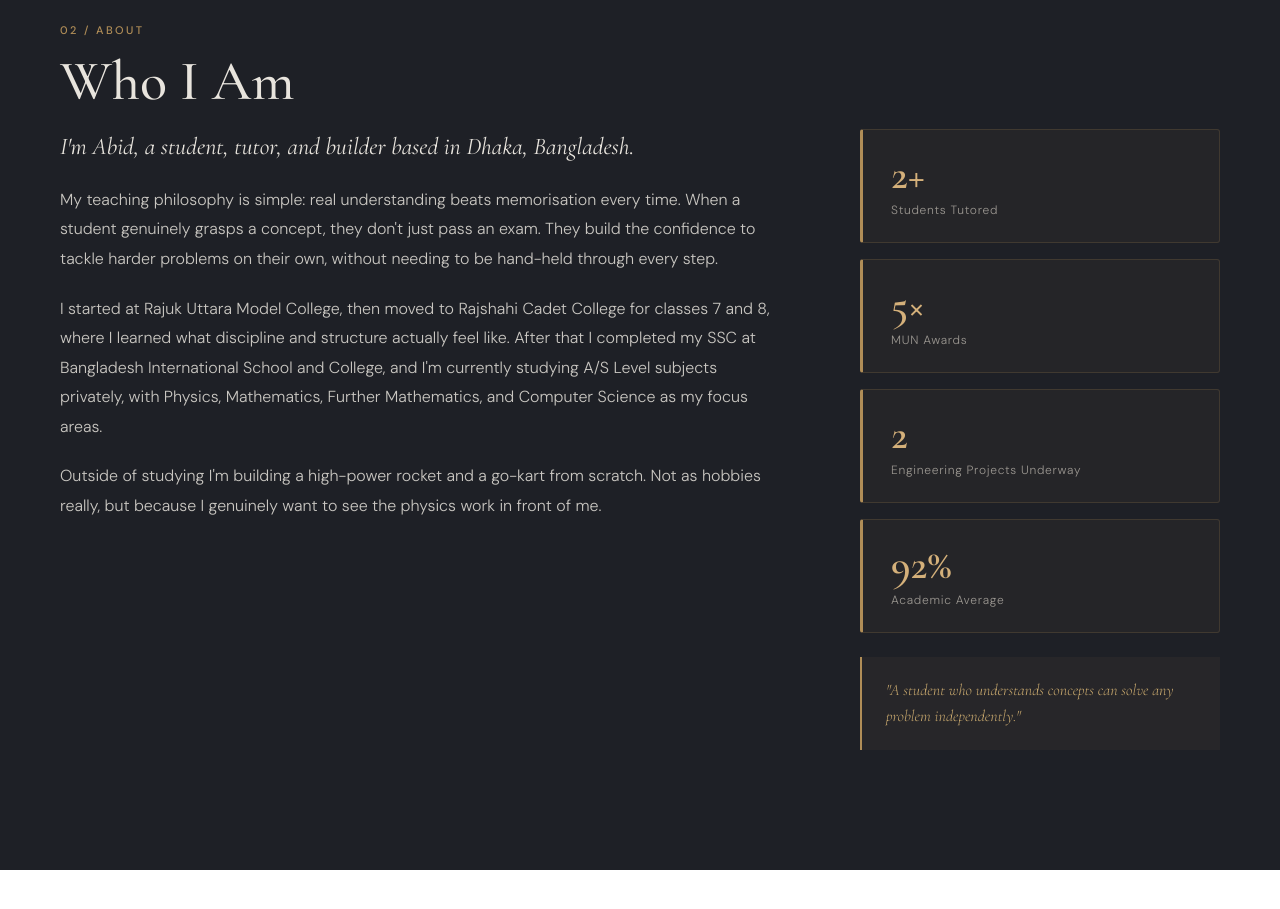
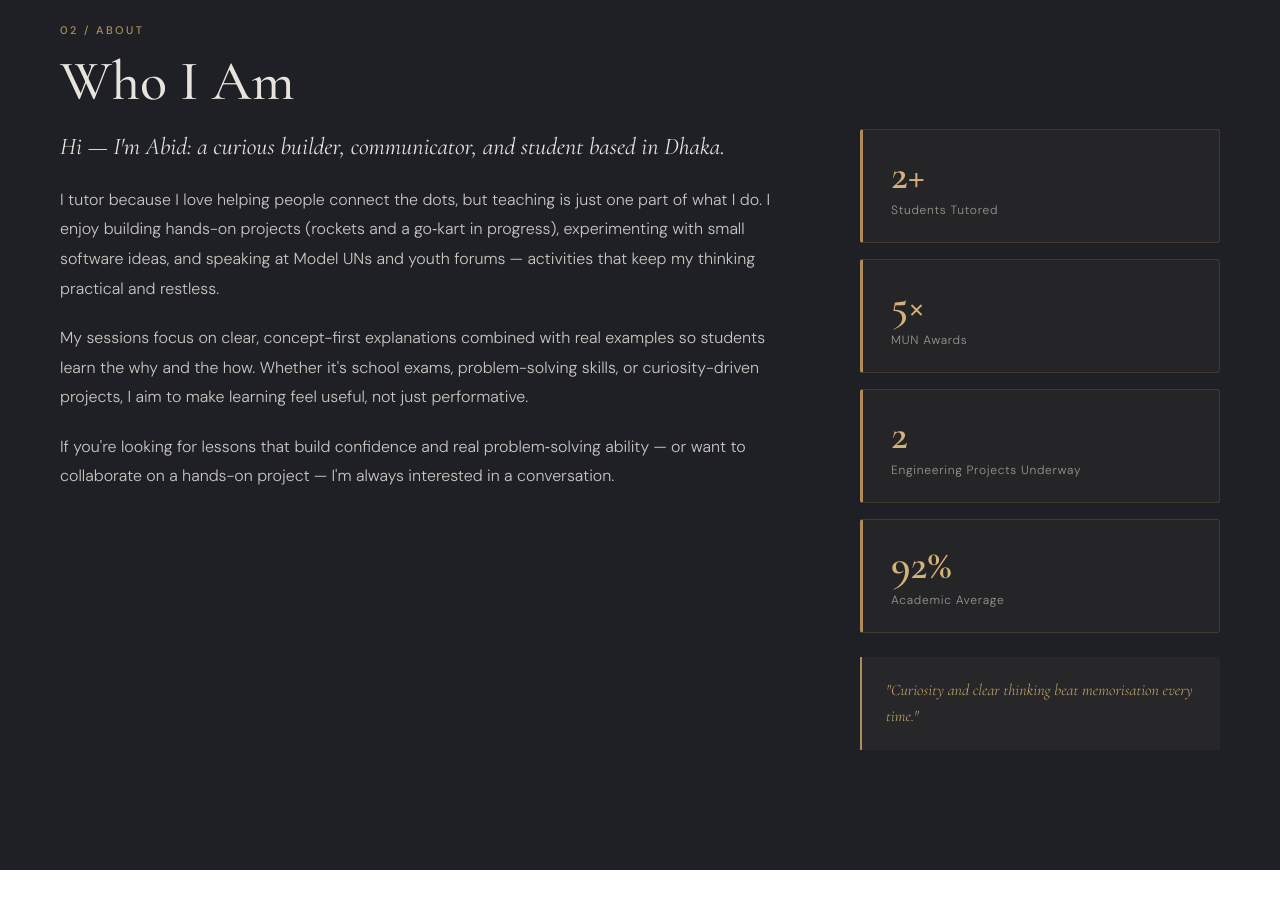
Before and after one commit to KelvXn510/Cvwebsite, a website: page views/index.html in a window 1280 px wide. Shown: the part 2680-3589 px from the top of the page. Drawn offline with nearby package versions, Linux system fonts and the light colour scheme.

Commit message:
Update About section copy to reflect broader personality

```diff
--- a/views/index.html
+++ b/views/index.html
@@ -252,10 +252,10 @@
   <h2 class="section-heading reveal delay-1">Who I Am</h2>
   <div class="about-grid">
     <div class="about-text-col reveal delay-2">
-      <p class="about-lead">I'm Abid, a student, tutor, and builder based in Dhaka, Bangladesh.</p>
-      <p>My teaching philosophy is simple: real understanding beats memorisation every time. When a student genuinely grasps a concept, they don't just pass an exam. They build the confidence to tackle harder problems on their own, without needing to be hand-held through every step.</p>
-      <p>I started at Rajuk Uttara Model College, then moved to Rajshahi Cadet College for classes 7 and 8, where I learned what discipline and structure actually feel like. After that I completed my SSC at Bangladesh International School and College, and I'm currently studying A/S Level subjects privately, with Physics, Mathematics, Further Mathematics, and Computer Science as my focus areas.</p>
-      <p>Outside of studying I'm building a high-power rocket and a go-kart from scratch. Not as hobbies really, but because I genuinely want to see the physics work in front of me.</p>
+      <p class="about-lead">Hi — I'm Abid: a curious builder, communicator, and student based in Dhaka.</p>
+      <p>I tutor because I love helping people connect the dots, but teaching is just one part of what I do. I enjoy building hands-on projects (rockets and a go‑kart in progress), experimenting with small software ideas, and speaking at Model UNs and youth forums — activities that keep my thinking practical and restless.</p>
+      <p>My sessions focus on clear, concept-first explanations combined with real examples so students learn the why and the how. Whether it's school exams, problem-solving skills, or curiosity-driven projects, I aim to make learning feel useful, not just performative.</p>
+      <p>If you're looking for lessons that build confidence and real problem‑solving ability — or want to collaborate on a hands-on project — I'm always interested in a conversation.</p>
     </div>
     <div class="about-stats-col reveal delay-3">
       <div class="stat-card">
@@ -275,7 +275,7 @@
         <div class="stat-label">Academic Average</div>
       </div>
       <div class="about-quote">
-        <blockquote>"A student who understands concepts can solve any problem independently."</blockquote>
+        <blockquote>"Curiosity and clear thinking beat memorisation every time."</blockquote>
       </div>
     </div>
   </div>
```
